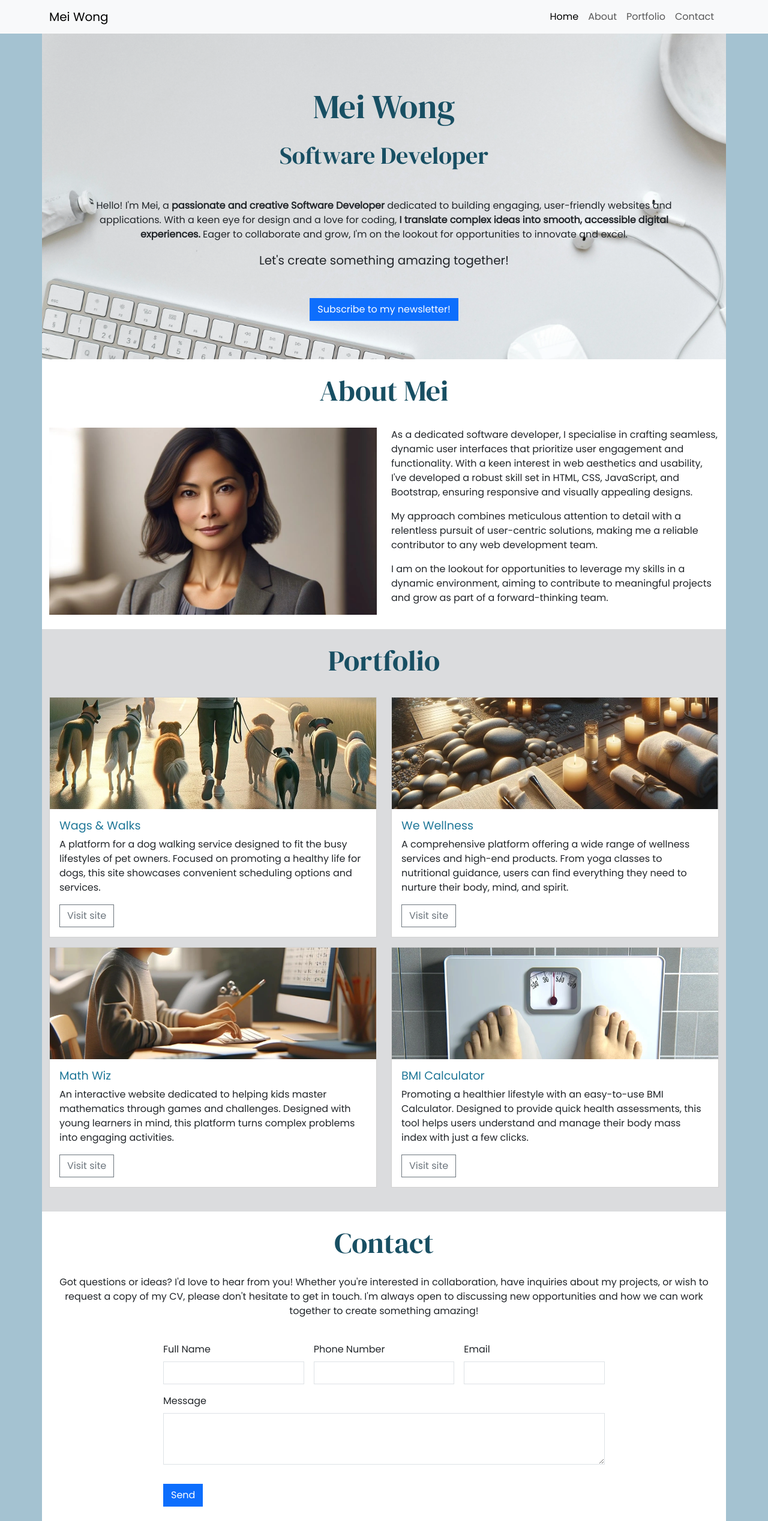
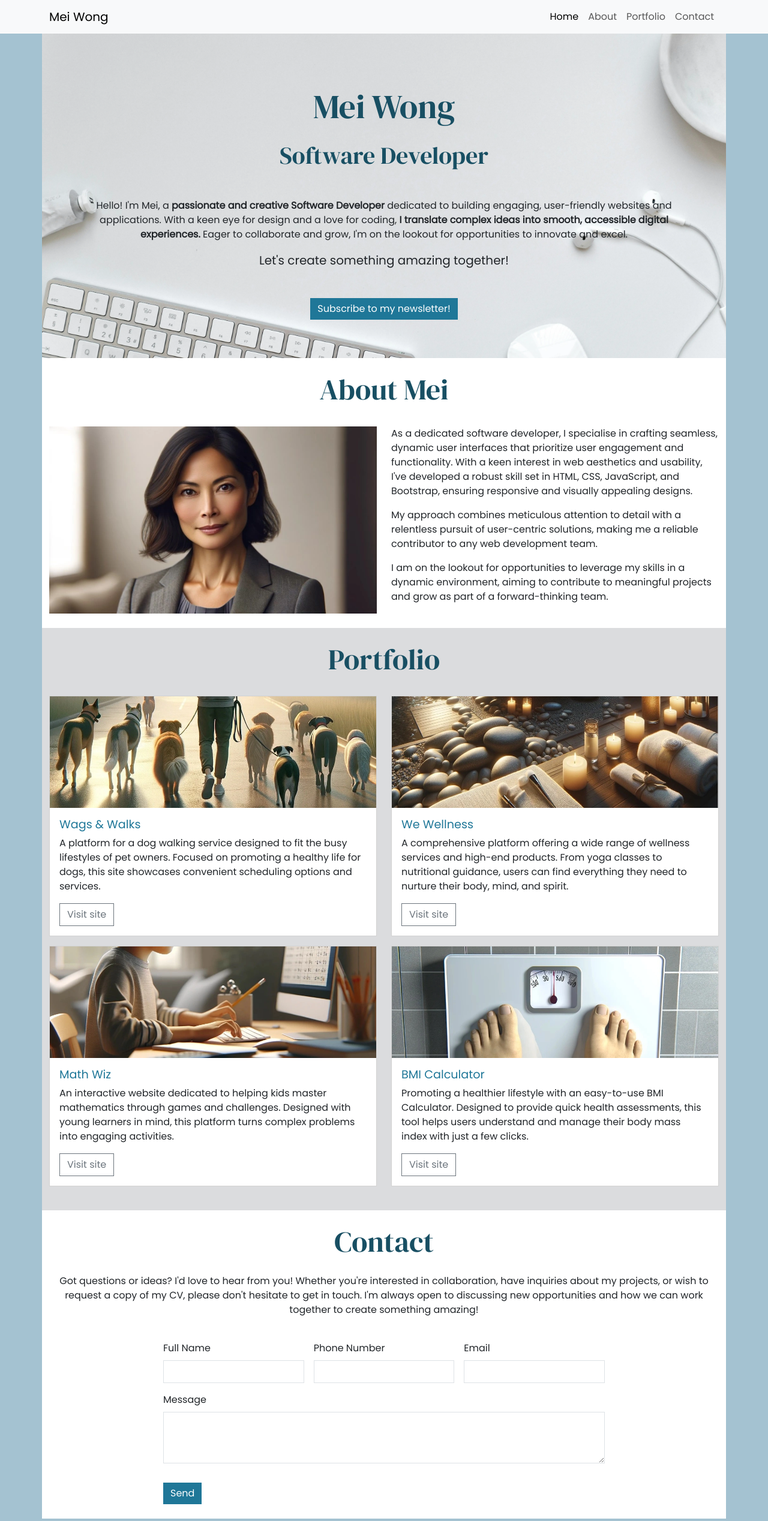
Before and after one commit to krisjowen/bootstrap-portfolio, a plain HTML site: page index.html in a window 1280 px wide. Shown: the whole page at 60% size. Drawn offline with nearby package versions, Linux system fonts and the light colour scheme.

Commit message:
Custom button class and styling added

```diff
--- a/assets/css/style.css
+++ b/assets/css/style.css
@@ -23,6 +23,16 @@ h2 {
 .sharp-corners,
 .sharp-corners * {
     border-radius: 0;
+}
+
+.custom-button {
+    background-color: #1f7798; /* mid-blue */;
+    border: #1f7798; /* mid-blue */;
+}
+
+.custom-button:hover {
+    background-color: #1d6d8a;
+    border: #1d6d8a;
 }
 
 /* Header Section */
--- a/index.html
+++ b/index.html
@@ -63,7 +63,7 @@
                 <!-- mb-5 gives extra margin spacing under lead text -->
                 <p class="lead mb-5">Let's create something amazing together!</p>
                 <!-- Button trigger modal -->
-                <button type="button" class="btn btn-primary sharp-corners" data-bs-toggle="modal" data-bs-target="#exampleModal">
+                <button type="button" class="btn btn-primary sharp-corners custom-button" data-bs-toggle="modal" data-bs-target="#exampleModal">
                     Subscribe to my newsletter!
                 </button>
             </div>
@@ -205,7 +205,7 @@
                         <textarea class="form-control" id="message" rows="3"></textarea>
                     </div>
                     <div class="col-12">
-                        <button type="submit" class="btn btn-primary">Send</button>
+                        <button type="submit" class="btn btn-primary custom-button">Send</button>
                     </div>
                 </form>
             </div>
@@ -232,7 +232,7 @@
                                 <input type="email" class="form-control" id="inputEmail">
                             </div>
                             <div class="col-12 mb-4">
-                                <button type="submit" class="btn btn-primary">
+                                <button type="submit" class="btn btn-primary custom-button">
                                     Sign up!
                                 </button>
                             </div>
```
